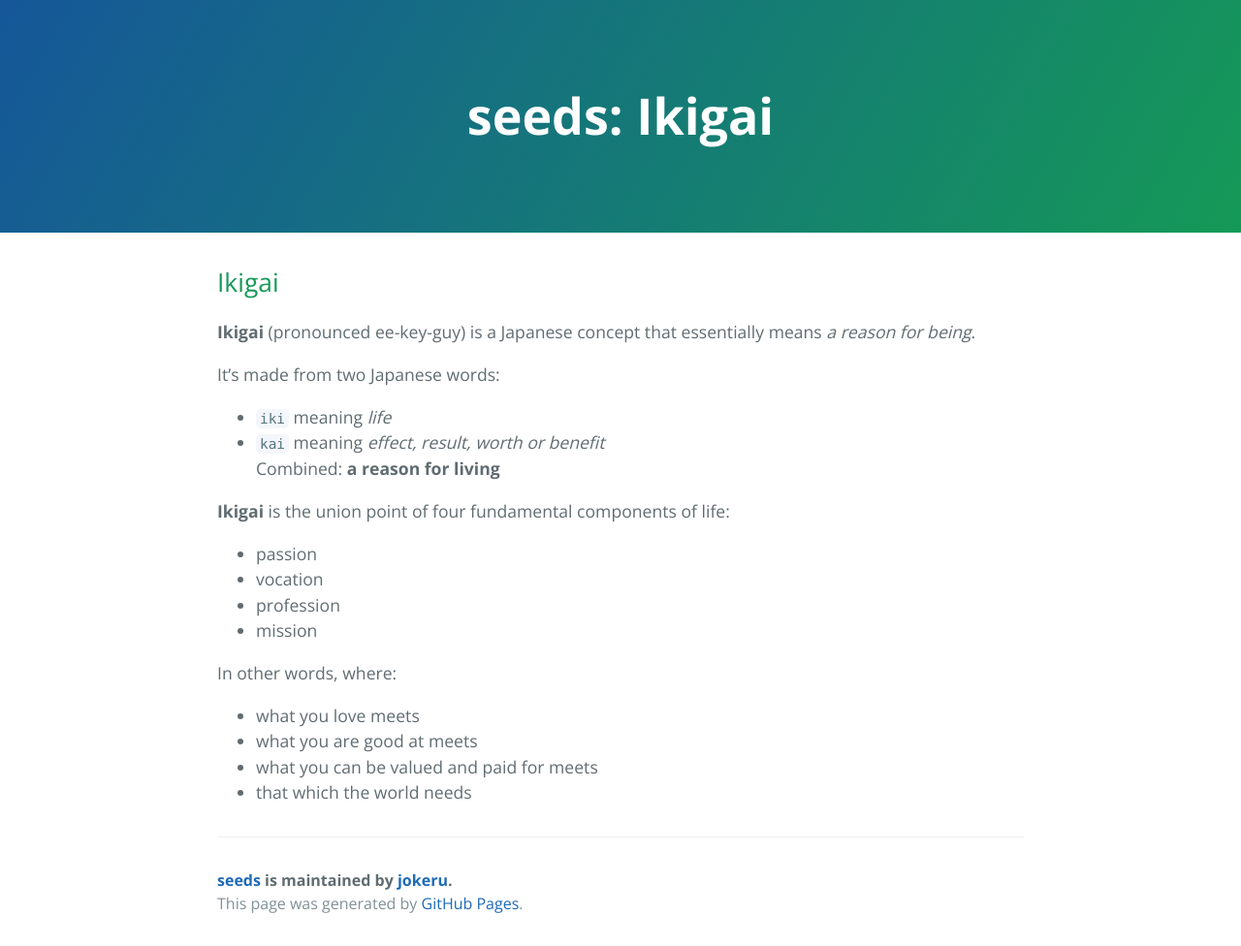
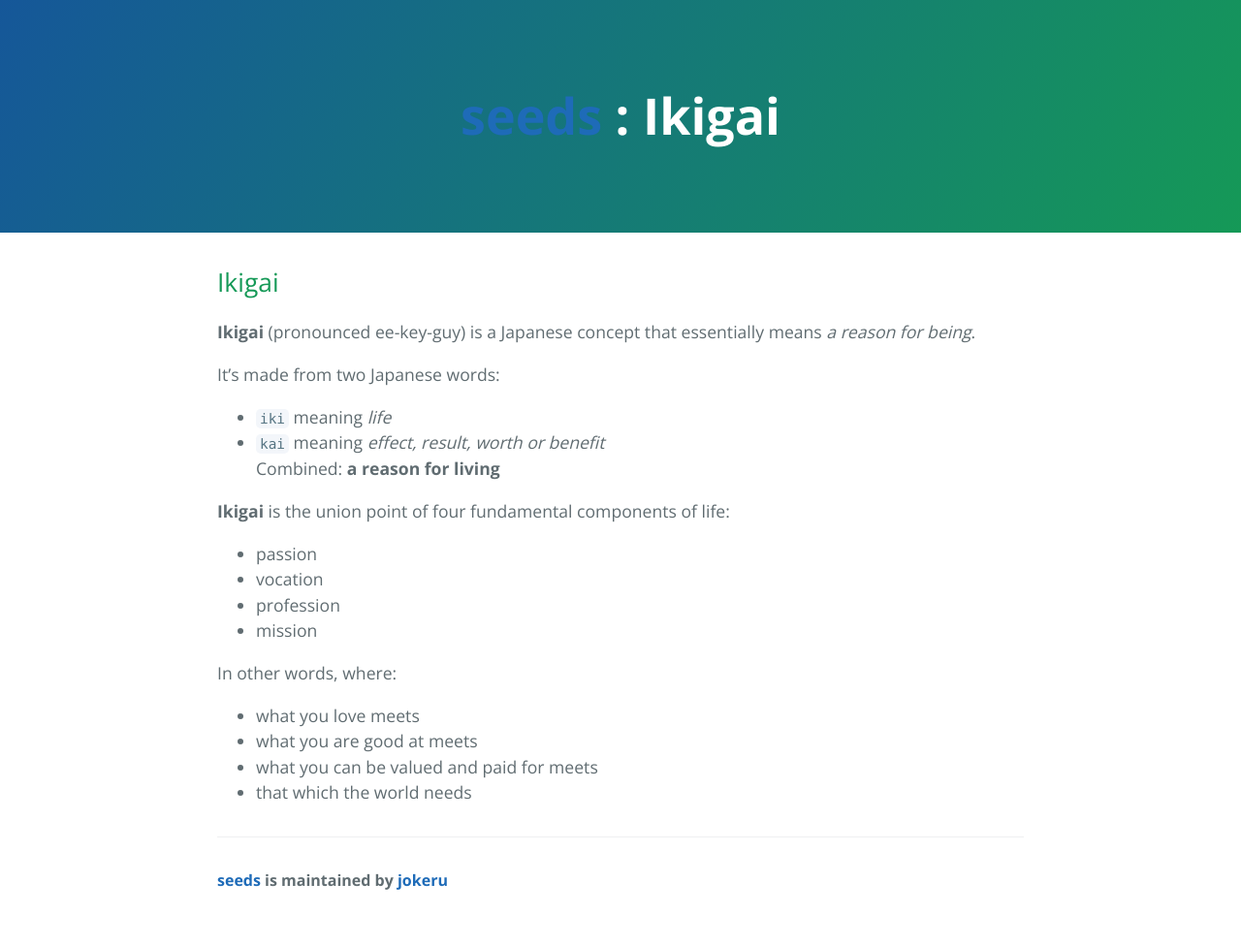
Before and after one commit to jokeru/seeds, a Jekyll site: the page built from _posts/2020-01-01-ikigai.md, in a window 1280 px wide. Shown: the whole page at 97% size. Built offline with Jekyll 4.4.1, drawn with Linux system fonts in a browser that asks for light colours; after the commit the page ends 952 px from its top, so only the background shows below that.

Commit message:
Update post.html

```diff
--- a/_layouts/post.html
+++ b/_layouts/post.html
@@ -23,17 +23,16 @@
     <a id="skip-to-content" href="#content">Skip to the content.</a>
 
     <header class="page-header" role="banner">
-      <h1 class="project-name">{{site.title}}: {{ page.title }}</h1>
+      <h1 class="project-name">
+        <a href="{{ '/' | absolute_url }}">{{site.title}}</a> : {{ page.title }}
+      </h1>
     </header>
 
     <main id="content" class="main-content" role="main">
       {{ content }}
 
       <footer class="site-footer">
-        {% if site.github.is_project_page %}
-          <span class="site-footer-owner"><a href="{{ site.github.repository_url }}">{{ site.github.repository_name }}</a> is maintained by <a href="{{ site.github.owner_url }}">{{ site.github.owner_name }}</a>.</span>
-        {% endif %}
-        <span class="site-footer-credits">This page was generated by <a href="https://pages.github.com">GitHub Pages</a>.</span>
+        <span class="site-footer-owner"><a href="{{ '/' | absolute_url }}">{{ site.github.repository_name }}</a> is maintained by <a href="{{ site.github.owner_url }}">{{ site.github.owner_name }}</a></span>
       </footer>
 
     </main>
```
